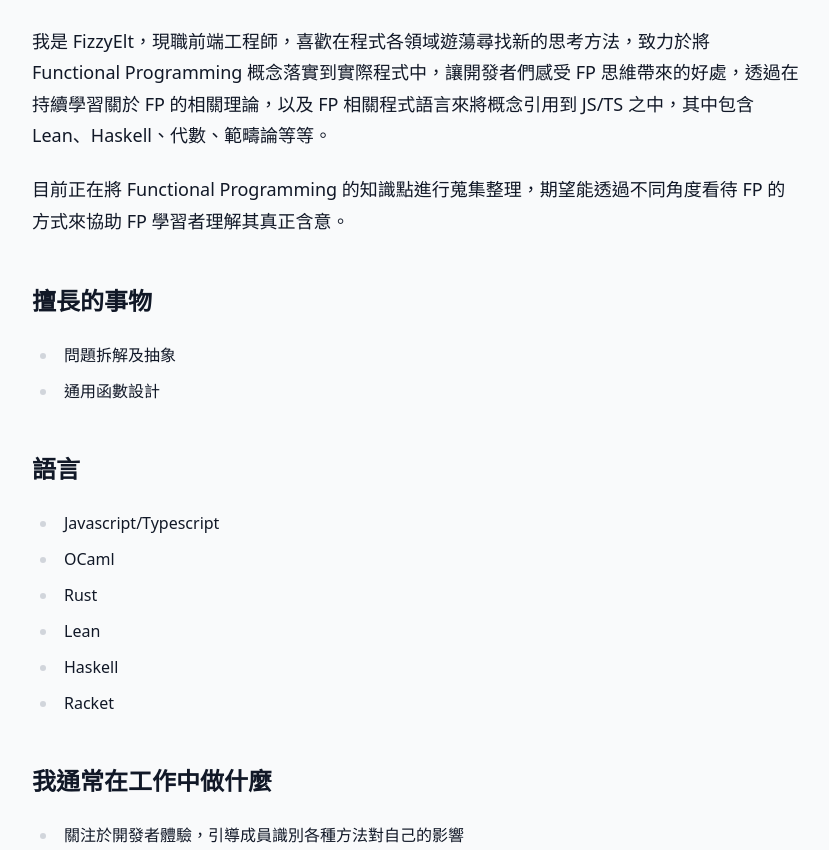
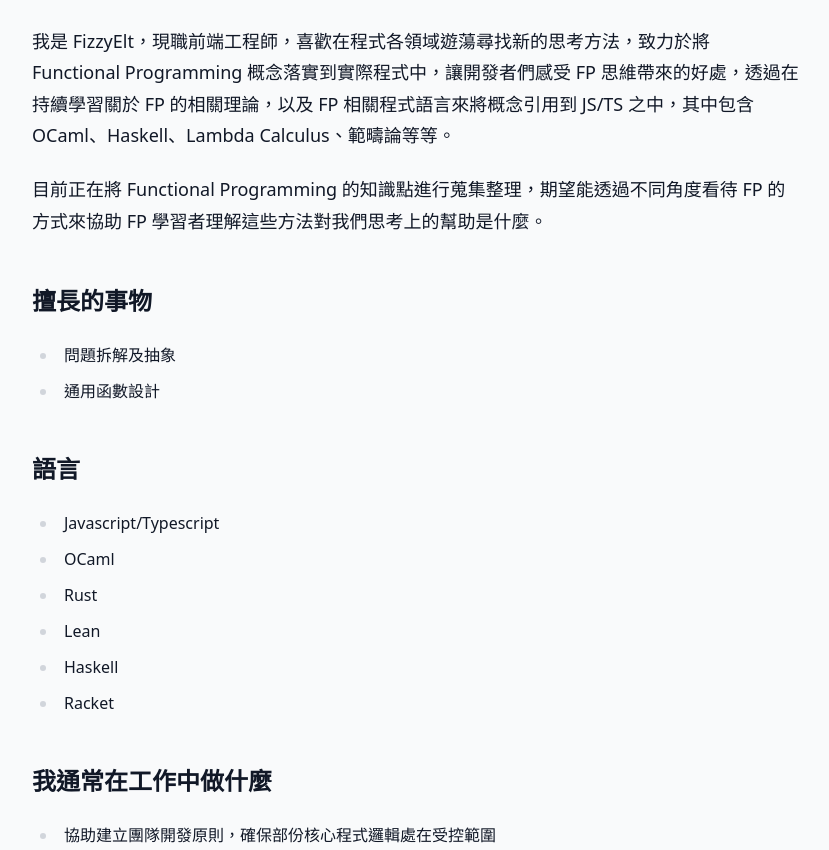
Before and after one commit to FizzyElt/blog, an Astro site: page /about_me in a window 1280 px wide. Shown: the part 142-992 px from the top of the page, without its empty margins (224-1053 px from the left). Built offline with nearby package versions, Linux system fonts and the light colour scheme; Astro itself is replaced by a stand-in of ours.

Commit message:
update about me

```diff
--- a/src/components/Tag.astro
+++ b/src/components/Tag.astro
@@ -1,4 +1,8 @@
 ---
+export interface Props {
+  tag: string;
+}
+
 const { tag = '' } = Astro.props;
 ---
 
--- a/src/pages/about_me.md
+++ b/src/pages/about_me.md
@@ -6,9 +6,9 @@ description: "我的使命"
 
 # 關於我
 
-我是 FizzyElt，現職前端工程師，喜歡在程式各領域遊蕩尋找新的思考方法，致力於將 Functional Programming 概念落實到實際程式中，讓開發者們感受 FP 思維帶來的好處，透過在持續學習關於 FP 的相關理論，以及 FP 相關程式語言來將概念引用到 JS/TS 之中，其中包含 Lean、Haskell、代數、範疇論等等。
+我是 FizzyElt，現職前端工程師，喜歡在程式各領域遊蕩尋找新的思考方法，致力於將 Functional Programming 概念落實到實際程式中，讓開發者們感受 FP 思維帶來的好處，透過在持續學習關於 FP 的相關理論，以及 FP 相關程式語言來將概念引用到 JS/TS 之中，其中包含 OCaml、Haskell、Lambda Calculus、範疇論等等。
 
-目前正在將 Functional Programming 的知識點進行蒐集整理，期望能透過不同角度看待 FP 的方式來協助 FP 學習者理解其真正含意。
+目前正在將 Functional Programming 的知識點進行蒐集整理，期望能透過不同角度看待 FP 的方式來協助 FP 學習者理解這些方法對我們思考上的幫助是什麼。
 
 ## 擅長的事物
 
@@ -26,6 +26,7 @@ description: "我的使命"
 
 ## 我通常在工作中做什麼
 
+- 協助建立團隊開發原則，確保部份核心程式邏輯處在受控範圍
 - 關注於開發者體驗，引導成員識別各種方法對自己的影響
 - 對各成員間較模糊的 coding style 提供一個思考流程與決策邏輯
 
```
Also changed, not shown: tsconfig.json (+6 -8 lines).
